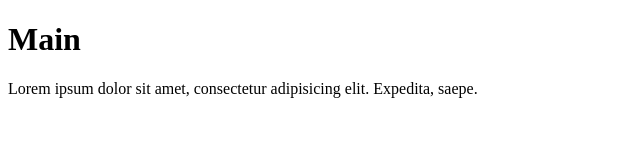
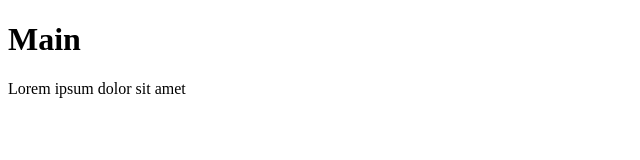
Before and after one commit to MazurYurii/git-homework-3, a plain HTML site: page index.html in a window 1280 px wide. Shown: the whole page, without its empty margins (0-640 px from the left). Drawn offline with Linux system fonts and the light colour scheme.

Commit message:
refactor p

```diff
--- a/index.html
+++ b/index.html
@@ -9,6 +9,6 @@
 </head>
 <body>
     <h1>Main</h1>
-    <p>Lorem ipsum dolor sit amet, consectetur adipisicing elit. Expedita, saepe.</p>
+    <p>Lorem ipsum dolor sit amet</p>
 </body>
 </html>
```
